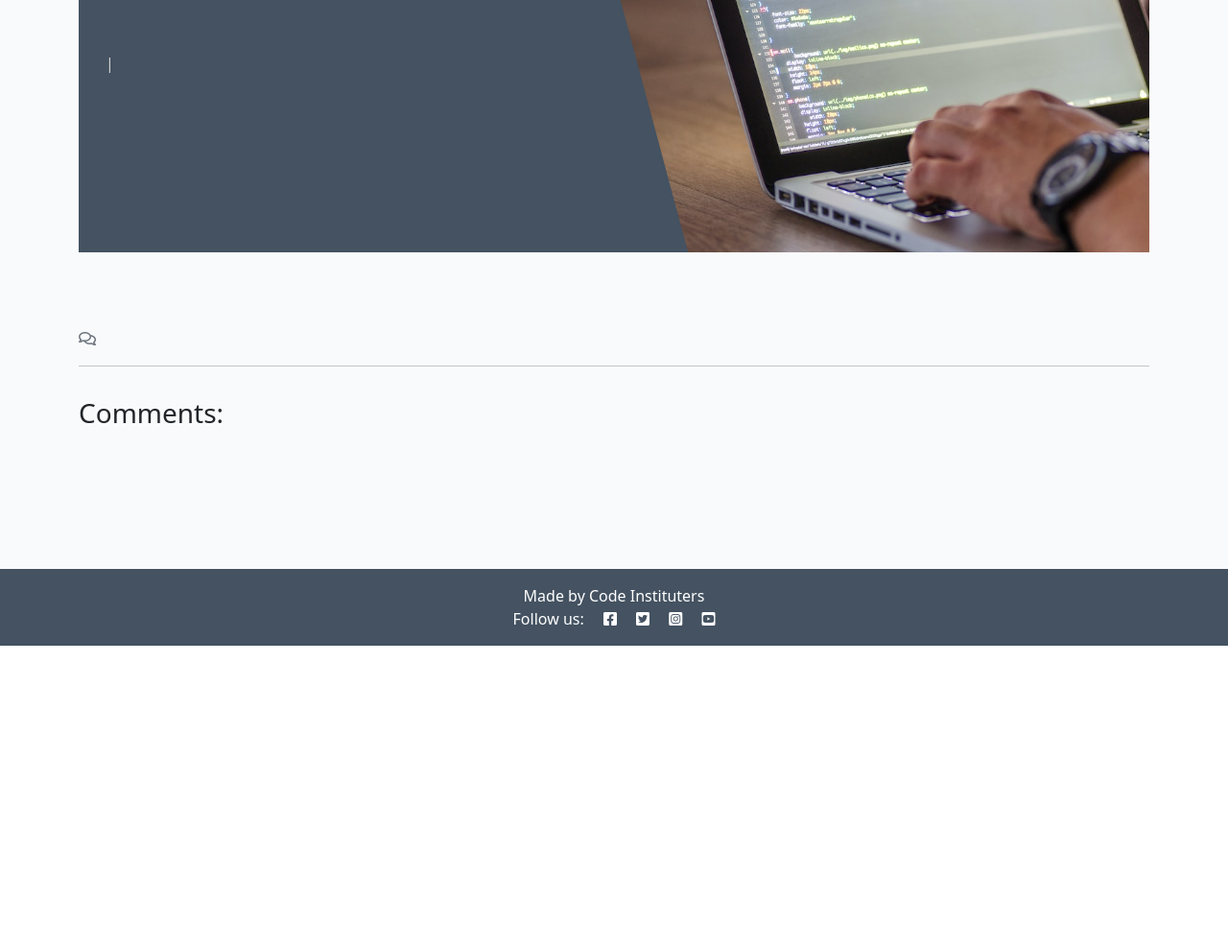
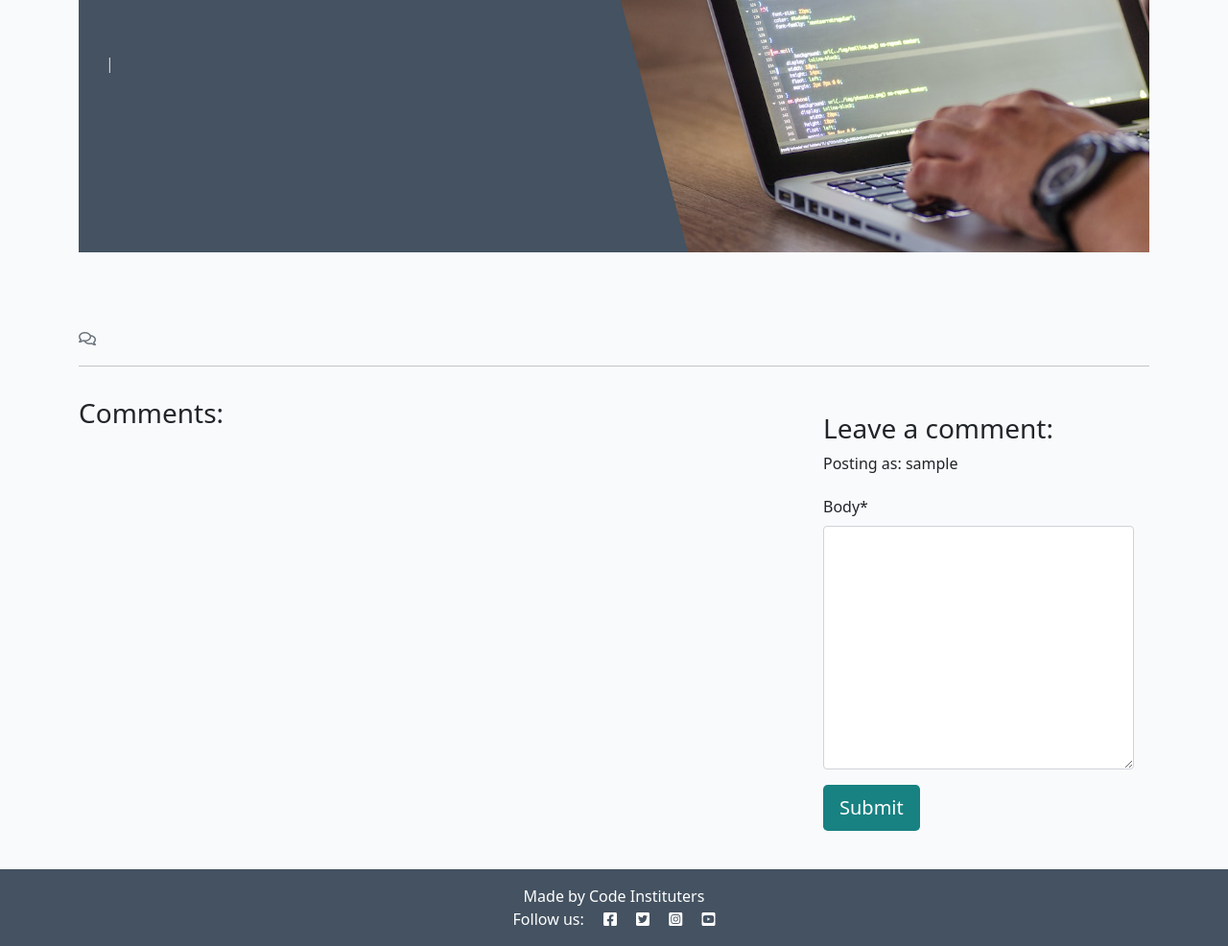
Before and after one commit to iliana-marquez/django-blog, a Django app: template blog/templates/blog/post_detail.html in a window 1280 px wide. Shown: the part 127-1113 px from the top of the page at 96% size. Before the commit the page ends 800 px from the top, so only its background shows below. Run offline with Django 4.2, Linux system fonts and the light colour scheme; the template is opened without the code that fills it: values that come from a table or form of the project are taken from there, others are empty; the visitor is signed in with stand-in values (Sample User, id 1); some libraries are stand-ins or nearby versions.

Commit message:
chore(crispy-forms): update the html comment section for dynamic display of comments and comment form

```diff
--- a/blog/templates/blog/post_detail.html
+++ b/blog/templates/blog/post_detail.html
@@ -1,5 +1,6 @@
 {% extends 'base.html' %} {% block content %}
 {% load static %}
+{% load crispy_forms_tags %}
 
 <div class="masthead">
     <div class="container">
@@ -70,8 +71,23 @@
                 {% endfor %}
             </div>
         </div>
+        <!-- Creating New Comments -->
+        <div class="col-md-4 card mb-4 mt-3">
+            <div class="card-body">
+                {% if user.is_authenticated %}
+                <h3>Leave a comment:</h3>
+                <p>Posting as: {{ user.username }}</p>
+                <form id="commentForm" method="post" style="margin-top: 1.3em;">
+                    {{ comment_form | crispy }}
+                    {% csrf_token %}
+                    <button id="submitButton" type="submit" class="btn btn-signup btn-lg">Submit</button>
+                </form>
+                {% else %}
+                <p>Log in to leave a comment</p>
+                {% endif %}
             </div>
-
+        </div>
+    </div>
 </div>
 
 {% endblock content %}
```
Lines whose indentation alone changed are shown as unchanged.
